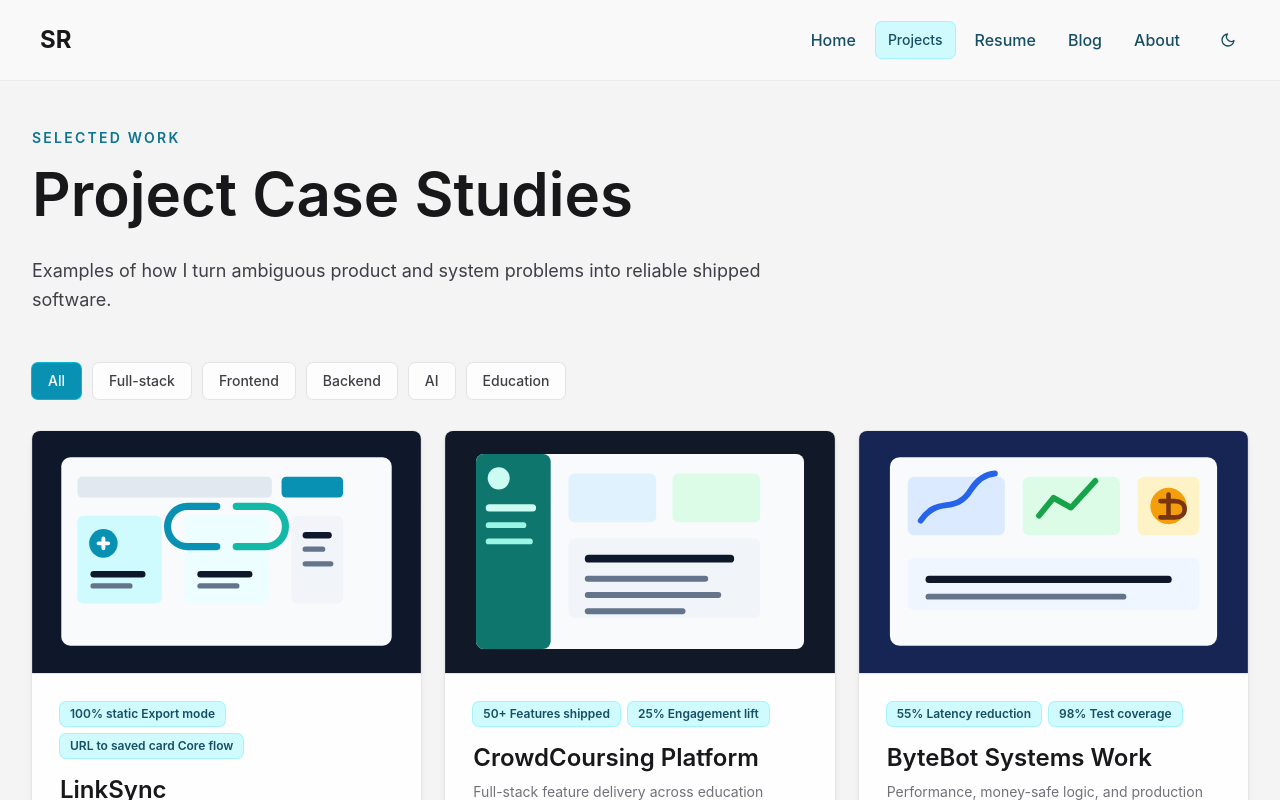
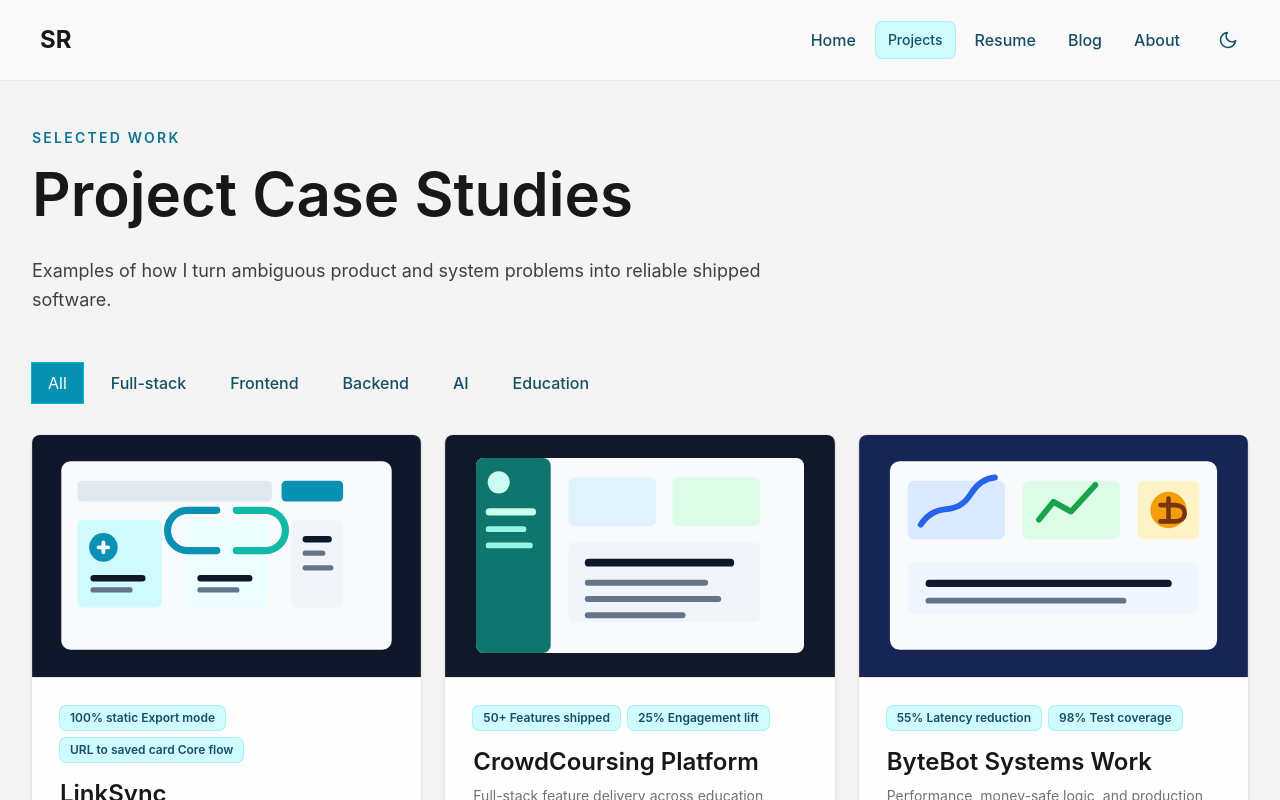
Before and after one commit to Smrosner/portfolio, a Next.js app: page /projects in a window 1280 px wide. Shown: the top 800 px of the page. Built offline with nearby package versions, Linux system fonts and the light colour scheme.

Commit message:
refactor: implement reusable Button component and migrate existing buttons and links to use it

```diff
--- a/src/components/ProjectsFilter.tsx
+++ b/src/components/ProjectsFilter.tsx
@@ -5,7 +5,7 @@ import { useMemo, useState, type JSX } from "react";
 import { projectCategories, type Project, type ProjectCategory } from "../../data/projectsData";
 
 import ProjectCard from "@/components/ProjectCard";
-import { theme } from "@/styles/theme";
+import Button from "@/components/ui/Button";
 
 type ActiveCategory = "all" | ProjectCategory;
 
@@ -34,18 +34,16 @@ export default function ProjectsFilter({
           const isActive = activeCategory === category.id;
 
           return (
-            <button
+            <Button
               key={category.id}
-              type="button"
               onClick={() => setActiveCategory(category.id)}
-              className={`rounded-md px-4 py-2 text-sm font-medium transition-colors ${
-                isActive
-                  ? "bg-cyan-600 text-white ring-1 ring-cyan-500 dark:bg-cyan-400 dark:text-zinc-950"
-                  : `${theme.colors.text.secondary} bg-white/80 ring-1 ring-zinc-200 hover:text-cyan-700 dark:bg-zinc-950/70 dark:ring-zinc-800 dark:hover:text-cyan-200`
-              }`}
+              variant="ghost"
+              isActive={isActive}
+              activeClassName="bg-cyan-600 text-white ring-1 ring-cyan-500 dark:bg-cyan-400 dark:text-zinc-950"
+              className="px-4 py-2"
             >
               {category.label}
-            </button>
+            </Button>
           );
         })}
       </div>
--- a/src/components/Resume.tsx
+++ b/src/components/Resume.tsx
@@ -1,7 +1,7 @@
-import Link from "next/link";
 import { type JSX } from "react";
 
 import { DownloadIcon } from "@/components/shared/Icons";
+import Button from "@/components/ui/Button";
 import { theme } from "@/styles/theme";
 
 const experiences = [
@@ -85,18 +85,18 @@ export default function Resume({ compact = false }: ResumeProps): JSX.Element {
           </h2>
         </div>
         <div className="flex flex-wrap gap-3">
-          <a
+          <Button
             href="/ShayRosnerResume.pdf"
             download="ShayRosnerResume.pdf"
-            className={`${theme.components.pageLink} flex items-center gap-2`}
+            variant="ghost"
+            leftIcon={<DownloadIcon size={18} />}
           >
-            <DownloadIcon size={18} />
             Download PDF
-          </a>
+          </Button>
           {compact && (
-            <Link href="/resume" className={theme.components.pageLink}>
+            <Button href="/resume" variant="ghost">
               Full resume
-            </Link>
+            </Button>
           )}
         </div>
       </div>
--- a/src/components/shared/Navbar.tsx
+++ b/src/components/shared/Navbar.tsx
@@ -6,6 +6,7 @@ import { useState, type JSX } from "react";
 
 import { SunIcon, MoonIcon } from "./Icons";
 
+import Button from "@/components/ui/Button";
 import { useTheme } from "@/context/ThemeContext";
 import { theme as themeStyles } from "@/styles/theme";
 
@@ -53,42 +54,35 @@ export default function Navbar(): JSX.Element {
             const active = isActive(pathname, item.match);
 
             return (
-              <Link
+              <Button
                 key={item.href}
                 href={item.href}
-                className={
-                  active
-                    ? "rounded-md px-3 py-2 text-sm font-medium transition-colors bg-cyan-100 text-cyan-900 ring-1 ring-cyan-200 dark:bg-cyan-400/15 dark:text-cyan-100 dark:ring-cyan-400/30"
-                    : themeStyles.components.pageLink
-                }
+                variant="nav"
+                isActive={active}
               >
                 {item.label}
-              </Link>
+              </Button>
             );
           })}
-          <button
-            type="button"
+          <Button
             onClick={toggleTheme}
             aria-label="Toggle theme"
-            className={`ml-2 flex h-10 w-10 items-center justify-center rounded-md bg-transparent focus:outline-none focus-visible:outline focus-visible:outline-2 focus-visible:outline-cyan-500/80 focus-visible:outline-offset-2 transition duration-300 ${
-              themeStyles.components.pageLink
-            } ${mounted ? "opacity-100" : "opacity-0"}`}
+            variant="ghost"
+            className={`ml-2 h-10 w-10 !p-0 ${mounted ? "opacity-100" : "opacity-0"}`}
           >
             {!mounted ? null : theme === "dark" ? <SunIcon /> : <MoonIcon />}
-          </button>
+          </Button>
         </div>
 
         <div className="flex items-center gap-2 md:hidden">
-          <button
-            type="button"
+          <Button
             onClick={toggleTheme}
             aria-label="Toggle theme"
-            className={`flex h-10 w-10 items-center justify-center rounded-md bg-transparent focus:outline-none focus-visible:outline focus-visible:outline-2 focus-visible:outline-cyan-500/80 focus-visible:outline-offset-2 transition duration-300 ${
-              themeStyles.components.pageLink
-            } ${mounted ? "opacity-100" : "opacity-0"}`}
+            variant="ghost"
+            className={`h-10 w-10 !p-0 ${mounted ? "opacity-100" : "opacity-0"}`}
           >
             {!mounted ? null : theme === "dark" ? <SunIcon /> : <MoonIcon />}
-          </button>
+          </Button>
           <button
             type="button"
             onClick={() => setIsOpen((open) => !open)}
@@ -118,18 +112,16 @@ export default function Navbar(): JSX.Element {
               const active = isActive(pathname, item.match);
 
               return (
-                <Link
+                <Button
                   key={item.href}
                   href={item.href}
                   onClick={() => setIsOpen(false)}
-                  className={
-                    active
-                      ? "rounded-md px-3 py-2 text-sm font-medium transition-colors bg-cyan-100 text-cyan-900 dark:bg-cyan-400/15 dark:text-cyan-100"
-                      : themeStyles.components.pageLink
-                  }
+                  variant="nav"
+                  isActive={active}
+                  className="justify-start"
                 >
                   {item.label}
-                </Link>
+                </Button>
               );
             })}
           </div>
--- /dev/null
+++ b/src/components/ui/Button.tsx
@@ -0,0 +1,148 @@
+"use client";
+
+import Link from "next/link";
+import { type ReactNode, type ComponentPropsWithoutRef, type JSX } from "react";
+
+import { theme } from "@/styles/theme";
+
+type ButtonVariant = "primary" | "pill" | "ghost" | "nav" | "active";
+type ButtonSize = "sm" | "md" | "lg";
+
+interface CommonProps {
+  variant?: ButtonVariant;
+  size?: ButtonSize;
+  isActive?: boolean;
+  activeClassName?: string;
+  leftIcon?: ReactNode;
+  rightIcon?: ReactNode;
+  children?: ReactNode;
+  className?: string;
+}
+
+type ButtonProps = CommonProps & ComponentPropsWithoutRef<"button"> & { href?: never };
+type LinkProps = CommonProps & ComponentPropsWithoutRef<"a"> & { href: string; download?: string };
+
+export default function Button(props: ButtonProps | LinkProps): JSX.Element {
+  const isLink = "href" in props && props.href !== undefined;
+
+  // Base styles
+  const baseStyles = "inline-flex items-center justify-center transition-all duration-200 focus-visible:outline focus-visible:outline-2 focus-visible:outline-offset-2 focus-visible:outline-cyan-500/80";
+
+  // Size styles
+  const sizes: Record<ButtonSize, string> = {
+    sm: "px-3 py-1.5 text-xs",
+    md: "", // Defaulting to theme sizes
+    lg: "px-6 py-3 text-base",
+  };
+
+  const getVariantStyles = (variant: ButtonVariant, isActive: boolean, activeClassName: string): string => {
+    const variants: Record<ButtonVariant, string> = {
+      primary: theme.components.button,
+      pill: theme.components.pill,
+      ghost: theme.components.pageLink,
+      nav: theme.components.pageLink,
+      active: "rounded-md px-3 py-2 text-sm font-medium transition-colors bg-cyan-100 text-cyan-900 ring-1 ring-cyan-200 dark:bg-cyan-400/15 dark:text-cyan-100 dark:ring-cyan-400/30",
+    };
+
+    let styles = variants[variant];
+    if (isActive) {
+      if (activeClassName) {
+        styles = activeClassName;
+      } else if (variant === "nav" || variant === "ghost") {
+        styles = variants.active;
+      } else if (variant === "pill") {
+        styles = `${theme.components.pill} bg-cyan-500/10 border-cyan-500/50 text-cyan-700 dark:text-cyan-300`;
+      }
+    }
+    return styles;
+  };
+
+  if (isLink) {
+    const { href, ...otherLinkProps } = props as LinkProps;
+    const {
+      variant = "primary",
+      size = "md",
+      isActive = false,
+      activeClassName = "",
+      leftIcon,
+      rightIcon,
+      children,
+      className = "",
+      download,
+      target,
+      rel,
+      ...linkRest
+    } = otherLinkProps as Omit<LinkProps, "href">;
+
+    const variantStyles = getVariantStyles(variant, isActive, activeClassName);
+    const combinedClassName = `${baseStyles} ${variantStyles} ${sizes[size]} ${className}`.trim();
+
+    const content = (
+      <>
+        {leftIcon && <span className={variant === "pill" ? theme.components.pillIcon : "mr-2"}>{leftIcon}</span>}
+        {children}
+        {rightIcon && <span className={variant === "pill" ? theme.components.pillIcon : "ml-2"}>{rightIcon}</span>}
+      </>
+    );
+
+    const isExternal = href.startsWith("http") || href.startsWith("mailto:") || !!download;
+
+    if (isExternal) {
+      return (
+        <a
+          href={href}
+          download={download}
+          target={target || (href.startsWith("http") ? "_blank" : undefined)}
+          rel={rel || (href.startsWith("http") ? "noopener noreferrer" : undefined)}
+          className={combinedClassName}
+          aria-current={isActive ? "page" : undefined}
+          {...(linkRest as ComponentPropsWithoutRef<"a">)}
+        >
+          {content}
+        </a>
+      );
+    }
+
+    return (
+      <Link
+        href={href}
+        className={combinedClassName}
+        aria-current={isActive ? "page" : undefined}
+        {...(linkRest as Omit<ComponentPropsWithoutRef<typeof Link>, "href">)}
+      >
+        {content}
+      </Link>
+    );
+  }
+
+  const {
+    variant = "primary",
+    size = "md",
+    isActive = false,
+    activeClassName = "",
+    leftIcon,
+    rightIcon,
+    children,
+    className = "",
+    type = "button",
+    ...buttonRest
+  } = props as ButtonProps;
+
+  const variantStyles = getVariantStyles(variant, isActive, activeClassName);
+  const combinedClassName = `${baseStyles} ${variantStyles} ${sizes[size]} ${className}`.trim();
+
+  return (
+    <button
+      type={type}
+      className={combinedClassName}
+      aria-pressed={variant === "ghost" || variant === "pill" ? isActive : undefined}
+      {...(buttonRest as ComponentPropsWithoutRef<"button">)}
+    >
+      <>
+        {leftIcon && <span className={variant === "pill" ? theme.components.pillIcon : "mr-2"}>{leftIcon}</span>}
+        {children}
+        {rightIcon && <span className={variant === "pill" ? theme.components.pillIcon : "ml-2"}>{rightIcon}</span>}
+      </>
+    </button>
+  );
+}
```
Also changed, not shown: src/app/page.tsx (+13 -11 lines), src/components/Contact.tsx (+9 -16 lines).
